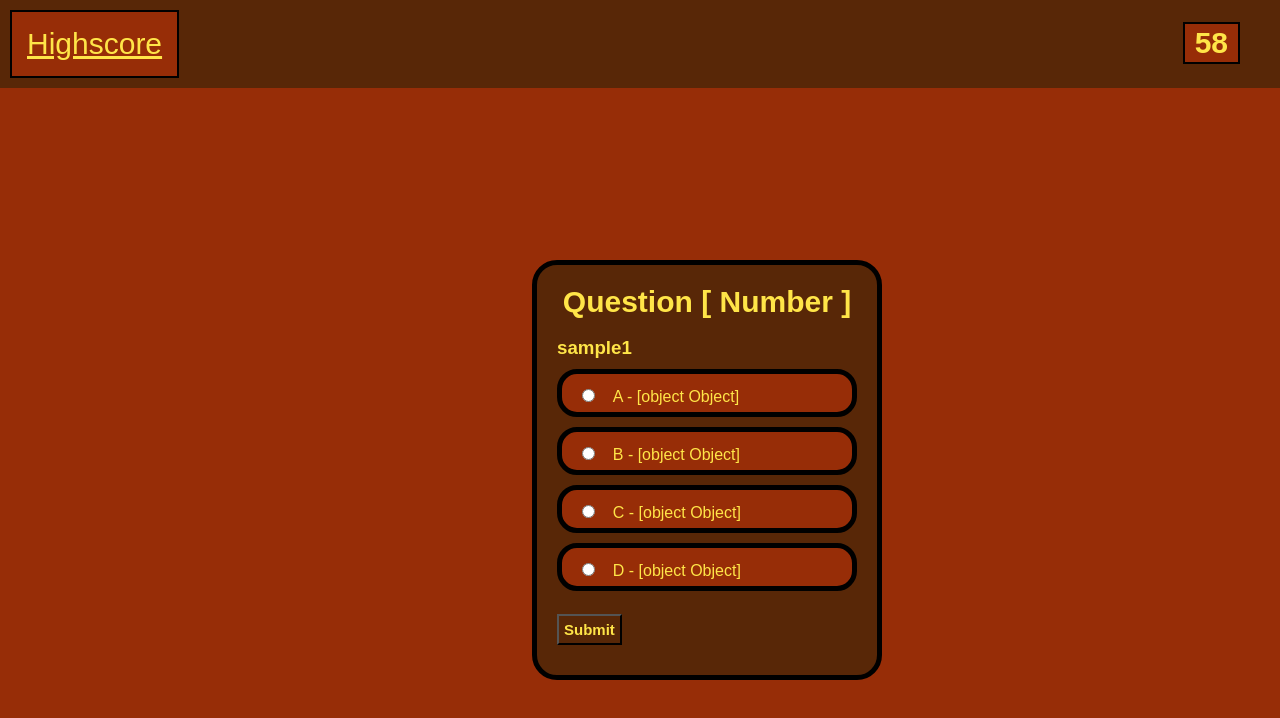
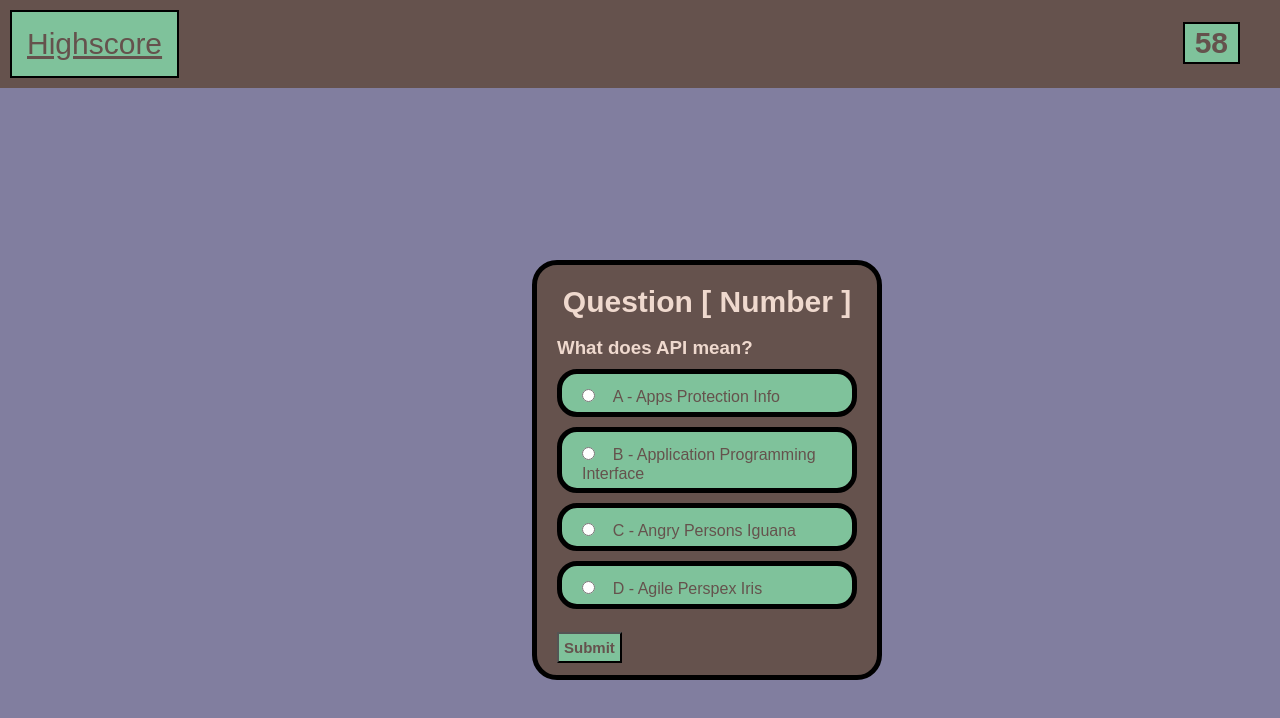
Before and after one commit to jrostirolla/code_quiz, a plain HTML site: page index.html in a window 1280 px wide. Both pictures are taken after a click on the button "Start". Drawn offline with nearby package versions, Linux system fonts and the light colour scheme.

Commit message:
Changes to colour pallete

```diff
--- a/index.html
+++ b/index.html
@@ -36,15 +36,15 @@
                 <br>
                 <h3 id="question-info">[ Question-text ]</h3>
 
-                <div class="answer" ><input id="a-one" type="radio" name="answer" class="answer">&nbsp;&nbsp;&nbsp;&nbsp;A - <span id="answer-one">[ Answer1 ]</span></input></div>
+                <div class="answer" ><input id="a-one" type="radio" name="answer" class="answer">&nbsp;&nbsp;&nbsp;&nbsp;A - <span id="answer-one" class="answer-tabs">[ Answer1 ]</span></input></div>
 
-                <div class="answer" ><input id="a-two" type="radio" name="answer" class="answer">&nbsp;&nbsp;&nbsp;&nbsp;B - <span id="answer-two">[ Answer2 ]</span></input></div>
+                <div class="answer" ><input id="a-two" type="radio" name="answer" class="answer">&nbsp;&nbsp;&nbsp;&nbsp;B - <span id="answer-two" class="answer-tabs">[ Answer2 ]</span></input></div>
 
-                <div class="answer" ><input id="a-three" type="radio" name="answer" class="answer">&nbsp;&nbsp;&nbsp;&nbsp;C - <span id="answer-three">[ Answer3 ]</span></input></div>
+                <div class="answer" ><input id="a-three" type="radio" name="answer" class="answer">&nbsp;&nbsp;&nbsp;&nbsp;C - <span id="answer-three" class="answer-tabs">[ Answer3 ]</span></input></div>
 
-                <div class="answer" ><input type="radio" class="answer" name="answer" id="a-four">&nbsp;&nbsp;&nbsp;&nbsp;D - <span id="answer-four">[ Answer4 ]</span></input></div>
+                <div class="answer" ><input type="radio" class="answer" name="answer" id="a-four">&nbsp;&nbsp;&nbsp;&nbsp;D - <span id="answer-four" class="answer-tabs">[ Answer4 ]</span></input></div>
                 <br>
-                <button id="submit-answer">Submit</button>
+                <button type="submit" id="submit-answer" onsubmit="nextQuestion()">Submit</button>
             </section>
             <section id="response">
                 <br>
@@ -75,7 +75,7 @@
                     <li>&nbsp;&nbsp;&nbsp;&nbsp;&nbsp;&nbsp;&nbsp;&nbsp;&nbsp;&nbsp;&nbsp;&nbsp;<span id="fifth-user">[ user ]</span>&nbsp;&nbsp;&nbsp;&nbsp;&nbsp;&nbsp;&nbsp;&nbsp;&nbsp;&nbsp;&nbsp;&nbsp;<span id="fifth-score">[ score ]</span></li>
                 </ol>
                 <br>
-                <button id="restart">Try again?</button>
+                <button id="restart" onclick="restart()">Try again?</button>
                 <button id="clear-highscore">Clear</button>
             </submit>
         </main>
--- a/script.js
+++ b/script.js
@@ -70,42 +70,37 @@ let questTen = {
 }*/
 
 let questions2 = [
-    {text: 'sample1',
-    answers: [{
-        correct: 'test'},{
-        wrong1: 'test'},{
-        wrong2: 'test3'},{
-        wrong3: 'test4'
-    }
-    ]},{text: 'sample2',
-    answers: [{
-        wrong2: 'test'},{
-        wrong1: 'test'},{
-        correct: 'test3'},{
-        wrong3: 'test4'
-    }
-    ]},{text: 'sample3',
-    answers: [{
-        wrong1: 'test'},{
-        correct: 'test'},{
-        wrong2: 'test3'},{
-        wrong3: 'test4'
-    }
-    ]},{text: 'sample4',
-    answers: [{
-        correct: 'test'},{
-        wrong1: 'test'},{
-        wrong2: 'test3'},{
-        wrong3: 'test4'
-    }
-    ]},{text: 'sample5',
-    answers: [{
-        wrong3: 'test'},{
-        wrong1: 'test'},{
-        wrong2: 'test3'},{
-        correct: 'test4'
-    }
-    ]},]
+    {
+        text: 'What does API mean?',
+        wrong1: "Apps Protection Info",
+        correct: 'Application Programming Interface',
+        wrong2: 'Angry Persons Iguana',
+        wrong3: 'Agile Perspex Iris'
+    },{
+        text: 'What is Moment.JS',
+        wrong1: "a new piece of software",
+        wrong2: 'a pausing function',
+        correct: 'a prebuilt JS program',
+        wrong3: 'a screenshot program'
+    },{
+        text: 'Which of the following is a type of coding software:',
+        correct: "Python",
+        wrong1: 'Ninja',
+        wrong2: 'Monkey',
+        wrong3: 'Pineapple'
+    },{
+        text: 'What is the name of the JS widget depository?',
+        wrong1: "The Widget store",
+        wrong3: 'W3 Schools',
+        wrong2: 'Widgets-R-Us',
+        correct: 'jQuery UI'
+    },{
+        text: 'Which of the following are essential for building websites:',
+        wrong1: "HTML",
+        wrong2: 'CSS',
+        wrong3: 'Python',
+        correct: 'Both A and B'
+    },]
 
 //let questions = [questOne, questTwo, questThree, questFour, questFive, questSix, questSeven, questEight, questNine, questTen]
 
@@ -115,7 +110,6 @@ let timerCount = 60;
 let userscore;
 let userInitials;
 let timeCounter = document.getElementById("timer");
-console.log(questions2[currentQuestion].answers[0])
 
 let answerSubmit = document.getElementById("submit-answer")
 
@@ -164,19 +158,34 @@ let answerTwo = document.getElementById("answer-two");
 let answerThree = document.getElementById("answer-three");
 let answerFour = document.getElementById("answer-four");
 
-    answerOne.innerHTML = questions2[currentQuestion].answers[0];
-    answerTwo.innerHTML = questions2[currentQuestion].answers[1];
-    answerThree.innerHTML = questions2[currentQuestion].answers[2];
-    answerFour.innerHTML = questions2[currentQuestion].answers[3];
+    answerOne.textContent = questions2[currentQuestion].wrong1;
+    answerTwo.textContent = questions2[currentQuestion].correct;
+    answerThree.textContent = questions2[currentQuestion].wrong2;
+    answerFour.textContent = questions2[currentQuestion].wrong3;
+};
 
 
-//if (aFour === true) {
-    //function nextQuestion()
-    //} else if (/* selected = wrong1 2 or 3 */) {
-    //timercount = timercount - 5;
-    //function nextQuestion();
-//}
+function nextQuestion() {
+if (aTwo === true) {
+    userscore++;
+    currentQuestion++;
+
+    answerOne.textContent = questions2[currentQuestion].wrong1;
+    answerTwo.textContent = questions2[currentQuestion].wrong3;
+    answerThree.textContent = questions2[currentQuestion].wrong2;
+    answerFour.textContent = questions2[currentQuestion].correct;
+
+    } else {
+    timercount = timercount - 5;
+    currentQuestion++;
+
+    answerOne.textContent = questions2[currentQuestion].wrong1;
+    answerTwo.textContent = questions2[currentQuestion].wrong3;
+    answerThree.textContent = questions2[currentQuestion].wrong2;
+    answerFour.textContent = questions2[currentQuestion].correct;
+    }
 }
+
 
 function startTimer() {
  // Sets timer
@@ -184,11 +193,6 @@ function startTimer() {
     timerCount--;
     timeCounter.innerHTML = timerCount;
 }, 1000);
-}
-
-function nextQuestion() {
-    //TODO: make a function that refills the contents
-    //of the answers
 }
 
 //TODO: Select one checkbox at a time: copied from http://jsfiddle.net/6Mkde/
@@ -208,6 +212,20 @@ for(x = 0; x < allRadios.length; x++){
         };
 
 }
+
+function restart() {
+    welcomeDisplay.style.display = "none";
+    questionDisplay.style.display = "block";
+    userscoreDisplay.style.display = "none";
+    highscoreDisplay.style.display = "none";
+
+    startQuiz();
+}
+
+
+
+
+
 
 /*
 TODO: For general:
--- a/style.css
+++ b/style.css
@@ -1,9 +1,10 @@
 :root {
-    --base-color1: #FFE548;
-    --base-color2: #FFB20F;
-    --base-color3: #FF4B3E;
-    --base-color4: #972D07;
-    --base-color5: #582707;
+    /* Colour Pallete */
+    --base-color1: #EFD9CE;
+    --base-color2: #EFBC9B;
+    --base-color3: #7FC29B;
+    --base-color4: #817E9F;
+    --base-color5: #65524D;
 }
 
 * {
@@ -56,7 +57,8 @@ h2 {
     display: block;
 }
 #start-button {
-    background-color: var(--base-color4);
+    background-color: var(--base-color3);
+    color: var(--base-color5);
 }
 
 
@@ -66,11 +68,15 @@ h2 {
     height: 370px
 }
 .answer {
-    background-color: var(--base-color4);
+    background-color: var(--base-color3);
+    color: var(--base-color5);
     padding: 5px 5px 5px 20px;
     border: solid black 5px;
     margin: 10px 0px 5px 0px;
     border-radius: 20px;
+}
+.answer-tabs{
+    color: var(--base-color5);
 }
 #question-title {
     text-align: center;
@@ -82,7 +88,10 @@ h2 {
     left: 40%;
     color: var(--base-color1);
 }
-
+#submit-answer {
+    background-color: var(--base-color3);
+    color: var(--base-color5);
+}
 
 /* Third card displayed */
 .user-score {
@@ -95,7 +104,7 @@ h2 {
     text-align: center;
 }
 #score-submit {
-    background-color: var(--base-color4);
+    background-color: var(--base-color3);
 }
 
 /* Fourth card displayed */
@@ -109,20 +118,22 @@ h2 {
     right: 50px;
     bottom: 5px;
     width: 90px;
-    background-color: var(--base-color4);
+    background-color: var(--base-color3);
+    color: var(--base-color5);
 }
 #clear-highscore {
     position: relative;
     left: 50px;
     bottom: 5px;
     width: 90px;
-    background-color: var(--base-color4);
+    background-color: var(--base-color3);
+    color: var(--base-color5);
 }
 
 
 .highscoreButton {
-    color: var(--base-color1);
-    background-color: var(--base-color4);
+    color: var(--base-color5);
+    background-color: var(--base-color3);
     text-align: left;
     top: 10px;
     left: 40px;
@@ -136,8 +147,8 @@ h2 {
     position: absolute;
     right: 40px;
     top: 22px;
-    color: var(--base-color1);
-    background-color: var(--base-color4);
+    color: var(--base-color5);
+    background-color: var(--base-color3);
     padding: 2px 10px 2px 10px;
     border: solid black 2px;
     font-size: 30px;
```
